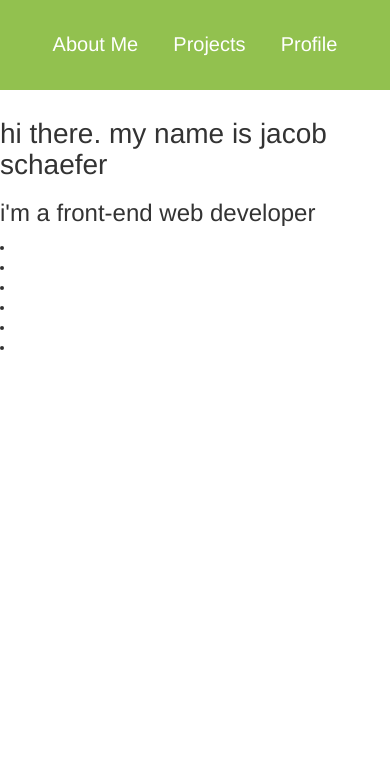
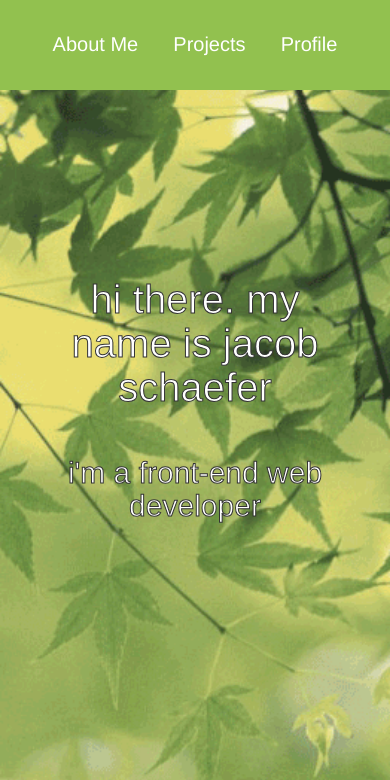
Before and after one commit to pyremell/Personal-Portfolio---FCC-Project, a website built with webpack: page app/index.html in a window 390 px wide. Shown: the top 780 px of the page. Built offline with nearby package versions, Linux system fonts and the light colour scheme.

Commit message:
Updated background image, center aligned text, created media query for larger font for medium/large screens

```diff
--- a/app/assets/styles/base/_global.css
+++ b/app/assets/styles/base/_global.css
@@ -7,4 +7,13 @@
 body {
   /* To prevent fixed navbar from overlaying content at top of page */
   padding-top: 100px;
+
+  color: white;
+  font-size: 2rem;
+
+  background-image: url(/assets/images/welcome-section-image.png);
+  height: 100%;
+  background-position: center;
+  background-repeat: no-repeat;
+  background-size: cover;
 }
--- a/app/assets/styles/base/_variables.css
+++ b/app/assets/styles/base/_variables.css
@@ -2,3 +2,4 @@
 $mainBlue: blue; */
 
 $mainGreen: #92C14F;
+$mainPink: #ffeaea;
--- /dev/null
+++ b/app/assets/styles/modules/_welcome-section.css
@@ -0,0 +1,25 @@
+#welcome-section,
+.welcome-section {
+  width: 100%;
+  display: flex;
+  flex-direction: column;
+  padding: 150px 10% 0;
+  height: 100vh;
+
+  &__header-1,
+  &__header-2 {
+    text-align: center;
+    -webkit-text-stroke: 1px #333;
+  }
+}
+
+@mixin atMedium {
+  #welcome-section,
+  .welcome-section {
+
+    &__header-1,
+    &__header-2 {
+      font-size: 50px;
+    }
+  }
+}
--- a/app/assets/styles/styles.css
+++ b/app/assets/styles/styles.css
@@ -3,4 +3,5 @@
 @import "base/_variables";
 @import "base/_mixins";
 @import "base/_global";
-@import "modules/_navbar.css"
+@import "modules/_navbar.css";
+@import "modules/_welcome-section.css"
--- a/app/index.html
+++ b/app/index.html
@@ -27,9 +27,9 @@
   </nav>
 
   <!-- Welcome section must be set equal to height of viewport -->
-  <section id="welcome-section">
-    <h1>hi there. my name is jacob schaefer</h1>
-    <h3>i'm a front-end web developer</h3>
+  <section id="welcome-section" class="welcome-section">
+    <h1 class="welcome-section__header-1">hi there. my name is jacob schaefer</h1>
+    <h2 class="welcome-section__header-2">i'm a front-end web developer</h2>
   </section>
 
   <!-- Bootstrap tiles for displaying project thumbs and links -->
--- a/app/temp/styles/styles.css
+++ b/app/temp/styles/styles.css
@@ -368,6 +368,15 @@ $mainBlue: blue; */
 body {
   /* To prevent fixed navbar from overlaying content at top of page */
   padding-top: 100px;
+
+  color: white;
+  font-size: 2rem;
+
+  background-image: url(/assets/images/welcome-section-image.png);
+  height: 100%;
+  background-position: center;
+  background-repeat: no-repeat;
+  background-size: cover;
 }
 #navbar,
 .navbar {
@@ -396,3 +405,32 @@ body {
 #navbar__navbar-link:hover, .navbar__navbar-link:hover {
     color: darkgreen;
   }
+#welcome-section,
+.welcome-section {
+  width: 100%;
+  display: -webkit-box;
+  display: -ms-flexbox;
+  display: flex;
+  -webkit-box-orient: vertical;
+  -webkit-box-direction: normal;
+      -ms-flex-direction: column;
+          flex-direction: column;
+  padding: 150px 10% 0;
+  height: 100vh;
+}
+#welcome-section__header-1,
+  #welcome-section__header-2,
+  .welcome-section__header-1,
+  .welcome-section__header-2 {
+    text-align: center;
+    -webkit-text-stroke: 1px #333;
+  }
+@media (min-width: 800px) {
+
+    #welcome-section__header-1,
+    #welcome-section__header-2,
+    .welcome-section__header-1,
+    .welcome-section__header-2 {
+      font-size: 50px;
+    }
+    }
```
Also changed, not shown: app/assets/images/welcome-section-image.jpg (added), app/assets/images/welcome-section-image.png (added).
